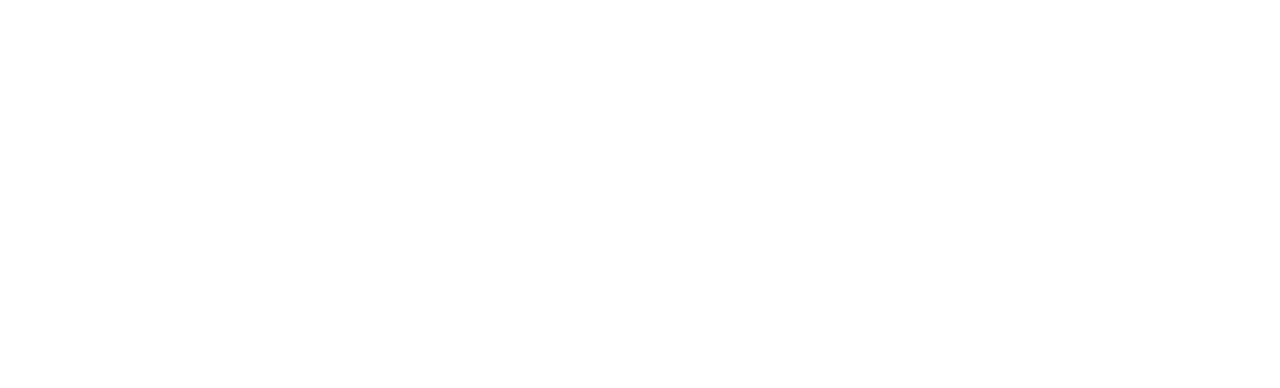
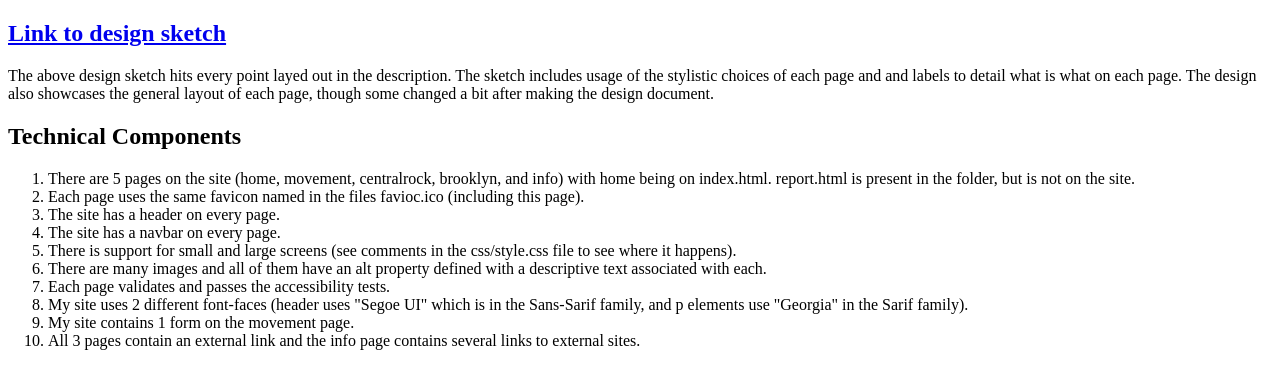
Before and after one commit to JonathanWist/343-f22-p1, a plain HTML site: page report.html in a window 1280 px wide. Drawn offline with Linux system fonts and the light colour scheme.

Commit message:
Finished the rest of the site

```diff
--- a/css/style.css
+++ b/css/style.css
@@ -5,7 +5,7 @@ body {
     display: flex;
     flex-wrap: wrap;
     width: 100vw;
-    background-color: gray;
+    background: linear-gradient(lightgray, black);
 }
 header {
     top: 0;
@@ -23,6 +23,7 @@ header div{
 h1 {
     font-size: 3rem;
     color: aqua;
+    font-family:'Segoe UI', Tahoma, Geneva, Verdana, sans-serif;
     background-color: rgba(0, 0, 0, 0.5);
 }
 #navbar {
@@ -54,19 +55,21 @@ main {
     margin-left: 50px;
     width: 600px;
     height: 400px;
+    border: 3px solid red;
 }
 .largeImage {
     grid-column: span 2;
     margin: 100px;
     width: 85%;
     height: 800px;
+    border: 3px solid red;
 }
 .background {
     margin-top: 20px;
     height: 90%;
     width: 95%;
     background-color: lightgray;
-    border: 3px solid black;
+    border: 3px solid blue;
 }
 .shorter {
     height: 60%;
@@ -81,6 +84,12 @@ p {
     font-size: 1.5rem;
     font-family:Georgia, 'Times New Roman', Times, serif
 }
+a {
+    color: blue;
+}
+/*
+ * Handling resolutions of width less than 1500 (fixes some weird formatting of images, mainly).
+*/
 @media screen and (max-width: 1500px) {
     main {
         grid-template-columns: .5fr .5fr;
@@ -100,7 +109,7 @@ p {
     }
     #brooklyn .medImage {
         width: 75%;
-        height: 55%;
+        height: 40%;
         margin-left: 50px;
     }
     .medImage {
@@ -109,6 +118,9 @@ p {
         margin-left: 10px;
     }
 }
+/*
+ * Handling of resolutions of width less than 1200px (fixes some small formatting to making spacing a bit tighter).
+*/
 @media screen and (max-width: 1200px) {
     .background {
         margin-left: 10px;
@@ -117,10 +129,10 @@ p {
     #scale {
         margin-left: 10px;
     }
-    /* p {
-        font-size: 1.25rem;
-    } */
 }
+/*
+ * Handling of resolutions of width less than 900px (reformats the website to make it more vertical than horizontal).
+*/
 @media screen and (max-width: 900px) {
     header {
         height: 275px;
@@ -149,7 +161,7 @@ p {
     }
     .largeImage {
         margin: 0px 10px 0px;
-        width: 97%;
+        width: 90vw;
         height: 97%;
     }
     .centralRock .medImage {
@@ -177,10 +189,6 @@ p {
     .left {
         margin-left: 10px;
     }
-    main {
-        grid-template-columns: 1fr;
-        grid-template-rows: 1fr 1fr 1fr 1fr;
-    }
     p {
         font-size: 1.5rem;
     }
--- a/report.html
+++ b/report.html
@@ -4,9 +4,49 @@
   <meta charset="UTF-8">
   <meta http-equiv="X-UA-Compatible" content="IE=edge">
   <meta name="viewport" content="width=device-width, initial-scale=1.0">
+  <link rel="icon" type="image/x-icon" href="images/favicon.ico">
   <title>Document</title>
 </head>
 <body>
-
+  <h2><a href="design/CS 343 Website Design Sketch.pdf">Link to design sketch</a></h2>
+  <p>
+    The above design sketch hits every point layed out in the description. The sketch includes usage of the stylistic choices
+    of each page and and labels to detail what is what on each page. The design also showcases the general layout of each page,
+    though some changed a bit after making the design document.
+  </p>
+  <h2>Technical Components</h2>
+  <ol>
+    <li>
+      There are 5 pages on the site (home, movement, centralrock, brooklyn, and info) with home being on index.html. report.html is
+      present in the folder, but is not on the site.
+    </li>
+    <li>
+      Each page uses the same favicon named in the files favioc.ico (including this page).
+    </li>
+    <li>
+      The site has a header on every page.
+    </li>
+    <li>
+      The site has a navbar on every page.
+    </li>
+    <li>
+      There is support for small and large screens (see comments in the css/style.css file to see where it happens).
+    </li>
+    <li>
+      There are many images and all of them have an alt property defined with a descriptive text associated with each.
+    </li>
+    <li>
+      Each page validates and passes the accessibility tests.
+    </li>
+    <li>
+      My site uses 2 different font-faces (header uses "Segoe UI" which is in the Sans-Sarif family, and p elements use "Georgia" in the Sarif family).
+    </li>
+    <li>
+      My site contains 1 form on the movement page.
+    </li>
+    <li>
+      All 3 pages contain an external link and the info page contains several links to external sites.
+    </li>
+  </ol>
 </body>
 </html>
```
Also changed, not shown: brooklyn.html (+3 -3 lines), centralrock.html (+2 -2 lines), info.html (+26 -4 lines), movement.html (+3 -3 lines), 1 other file.
